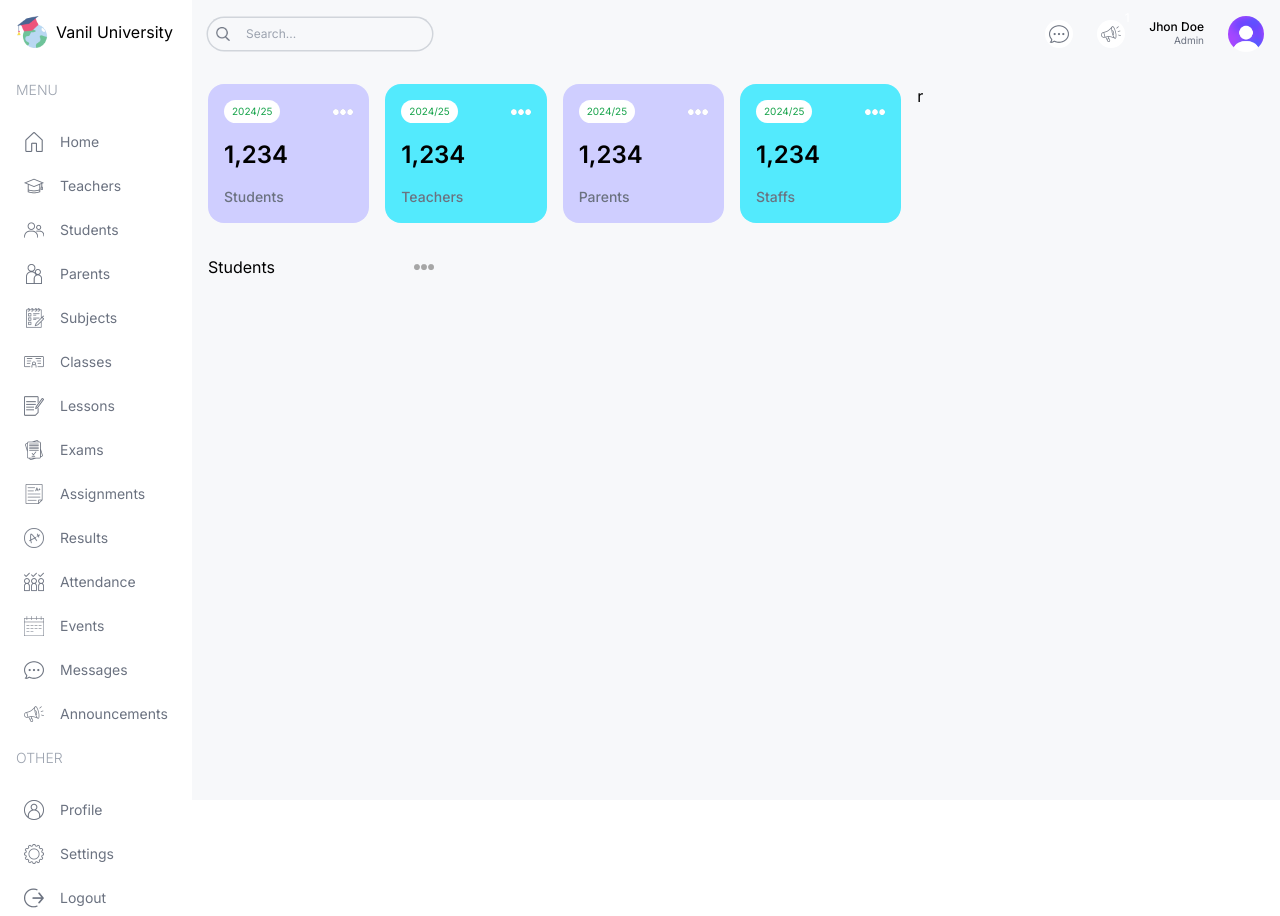
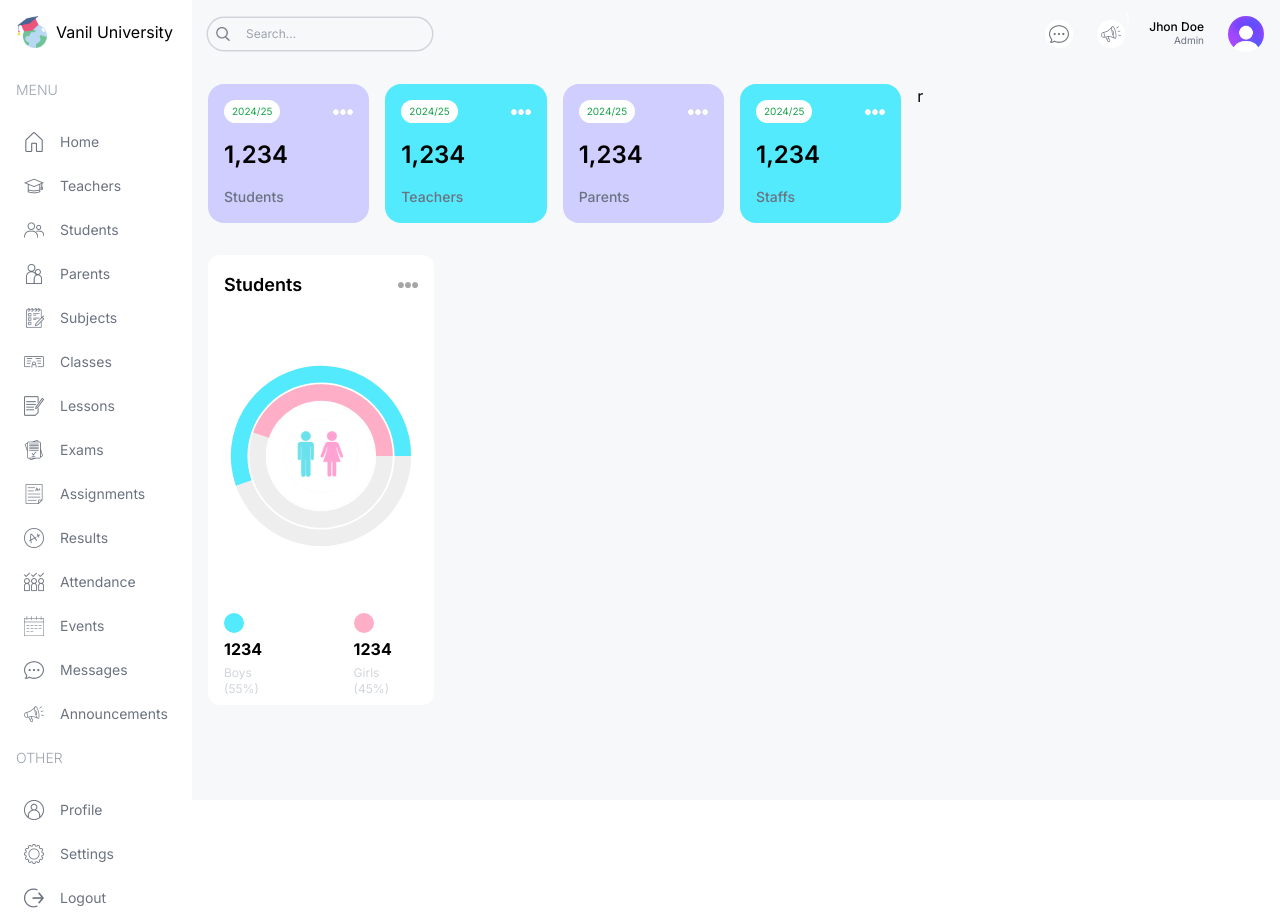
Before and after one commit to Krushang-Mehta/University-Management-Next.App, a Next.js app: page /admin in a window 1280 px wide. Built offline with nearby package versions, Linux system fonts and the light colour scheme.

Commit message:
Count-Chart Students  Design Completed

```diff
--- a/src/components/CountChart.tsx
+++ b/src/components/CountChart.tsx
@@ -4,77 +4,63 @@
 
 const data = [
    {
-        name: '18-24',
-        uv: 31.47,
-        pv: 2400,
-        fill: '#8884d8',
+    name: "Total",
+    count: 150,
+    fill: "white",
   },
   {
-        name: '25-29',
-        uv: 26.69,
-        pv: 4567,
-        fill: '#83a6ed',
+    name: "",
+    count: 67,
+    fill: "#feafc7",
   },
   {
-        name: '30-34',
-        uv: 15.69,
-        pv: 1398,
-        fill: '#8dd1e1',
-    },
-    {
-        name: '35-39',
-        uv: 8.22,
-        pv: 9800,
-        fill: '#82ca9d',
-    },
-    {
-        name: '40-49',
-        uv: 8.63,
-        pv: 3908,
-        fill: '#a4de6c',
-    },
-    {
-        name: '50+',
-        uv: 2.63,
-        pv: 4800,
-        fill: '#d0ed57',
-    },
-    {
-        name: 'unknow',
-        uv: 6.67,
-        pv: 4800,
-        fill: '#ffc658',
+    name: "",
+    count: 83 ,
+    fill: "#53eafd",
   },
 ];
 
 const CountChart = () => {
     return (
-        <div className="">
+        <div className="bg-white rounded-xl w-full h-full p-4">
 
             {/* TITLE */}
             <div className="flex justify-between items-center">
-                <h1>Students</h1>
-                <Image src="/moreDark.png" alt="" width={20} height={20}/>
+                <h1 className="text-lg font-semibold">Students</h1>
+                <Image src="/moreDark.png" alt="" width={20} height={20} />
             </div>
 
             {/* CHART */}
-            <div className="">
-                {/* <ResponsiveContainer width="100%" height="100%">
-                    <RadialBarChart cx="50%" cy="50%" innerRadius="10%" outerRadius="80%" barSize={10} data={data}>
+            <div className="relative w-full h-[75%] ">
+                <ResponsiveContainer width="100%" height="100%">
+                    <RadialBarChart cx="50%" cy="50%" innerRadius="40%" outerRadius="100%" barSize={25} data={data}>
                         <RadialBar
-                            minAngle={15}
-                            label={{ position: 'insideStart', fill: '#fff' }}
                             background
-                            clockWise
-                            dataKey="uv"
+                            dataKey="count"
                         />
-                        <Legend iconSize={10} layout="vertical" verticalAlign="middle" wrapperStyle={style} />
                     </RadialBarChart>
-                </ResponsiveContainer> */}
+                </ResponsiveContainer>
+                <Image src="/male-female.png" alt="" width={50} height={50} className="absolute top-1/2 left-1/2 -translate-x-1/2 -translate-y-1/2"/>
             </div>
 
             {/* BOTTOM */}
-            <div className=""></div>
+            <div className="flex justify-center gap-16">
+
+                {/* BOYS DETAILS */}
+                <div className="flex flex-col gap-1">
+                    <div className="w-5 h-5 bg-cyan rounded-full" />
+                        <h1 className="font-bold">1234</h1>
+                        <h2 className="text-xs text-gray-300">Boys (55%)</h2>
+                </div>
+
+
+                {/* GIRLS DETAILS */}
+                <div className="flex flex-col gap-1">
+                    <div className="w-5 h-5 bg-candy rounded-full" />
+                        <h1 className="font-bold">1234</h1>
+                        <h2 className="text-xs text-gray-300">Girls (45%)</h2>
+                </div>
+            </div>
         </div>
     )
 }
```
Also changed, not shown: public/male-female.png (added), public/maleFemale.png (deleted). Lines whose indentation alone changed are shown as unchanged.
